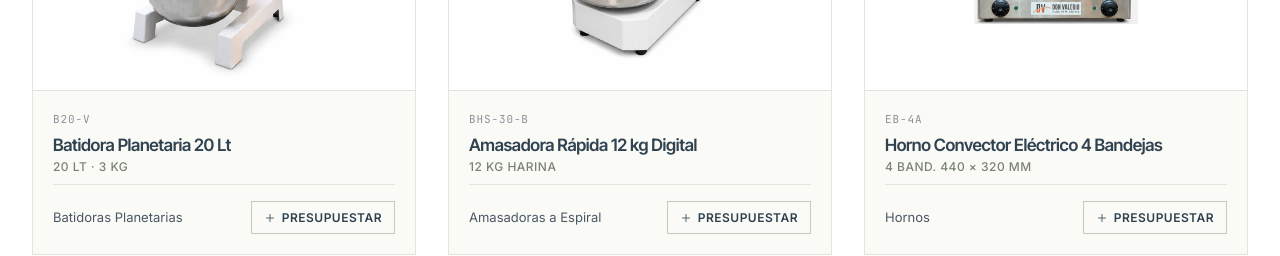
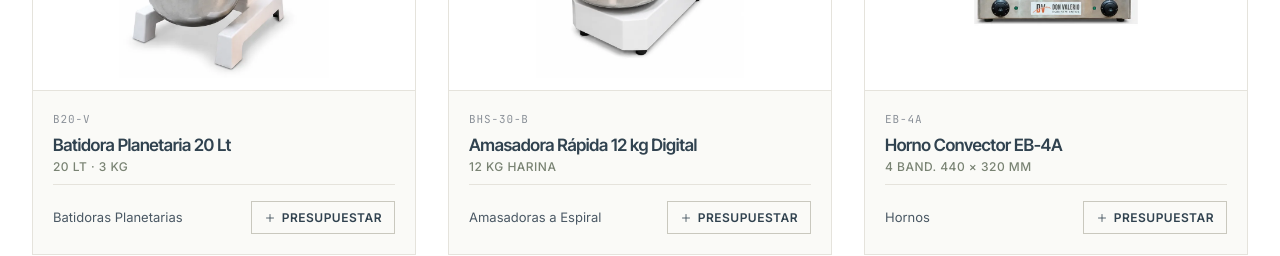
Before and after one commit to donvalerioinstagram-debug/DONVALERIO.COM.AR, a React (Vite) app: page / in a window 1280 px wide. Shown: the part 3040-3296 px from the top of the page. Built offline with nearby package versions, Linux system fonts and the light colour scheme.

Commit message:
unificar nombres hornos EB-4A y EB-8A

```diff
--- a/src/data.js
+++ b/src/data.js
@@ -156,7 +156,7 @@ const PRODUCTS = [
   // ── HORNOS ─────────────────────────────────────────────────────────────────
   {
     sku: 'EB-4A', category: 'hornos', img: 'EB-4A',
-    name: 'Horno Convector Eléctrico 4 Bandejas', cap: '4 band. 440 × 320 mm',
+    name: 'Horno Convector EB-4A', cap: '4 band. 440 × 320 mm',
     desc: 'Horno convector eléctrico de 4 bandejas de gastronomía. Circulación de aire forzada para cocción pareja. Ideal para panaderías, rotiserías y cafeterías.',
     specs: [['Bandejas','4 de 440 × 320 mm'],['Tipo','Convector'],['Potencia','2,6 KW'],['Alimentación','220V / 50Hz monofásico'],['Dimensiones','595 × 530 × 570 mm'],['Peso','25 kg']],
     stock: 6,
```
